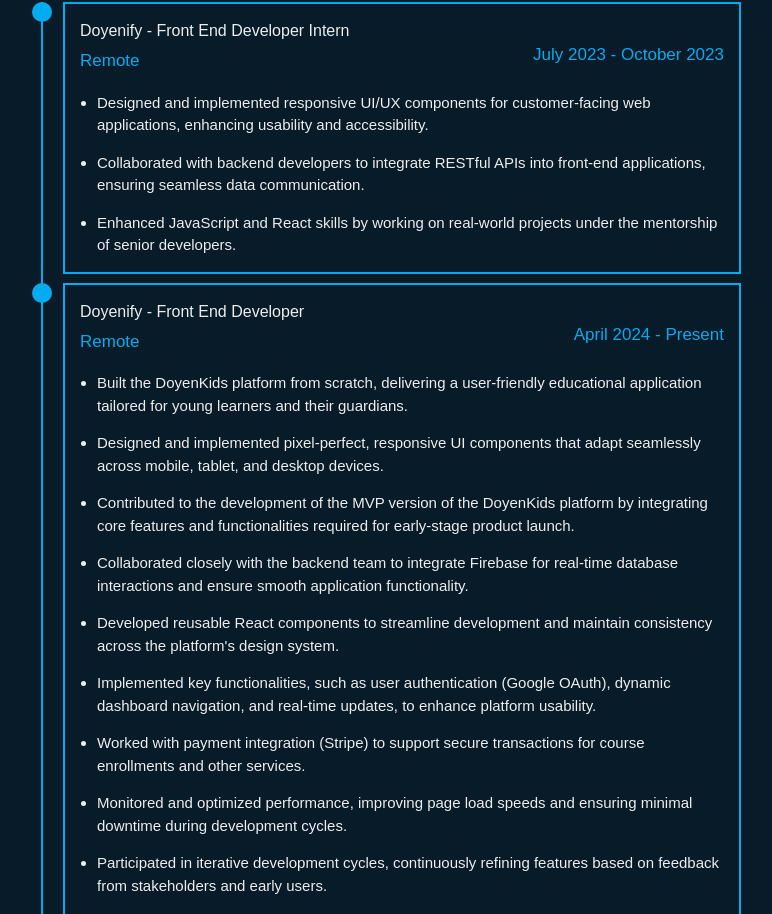
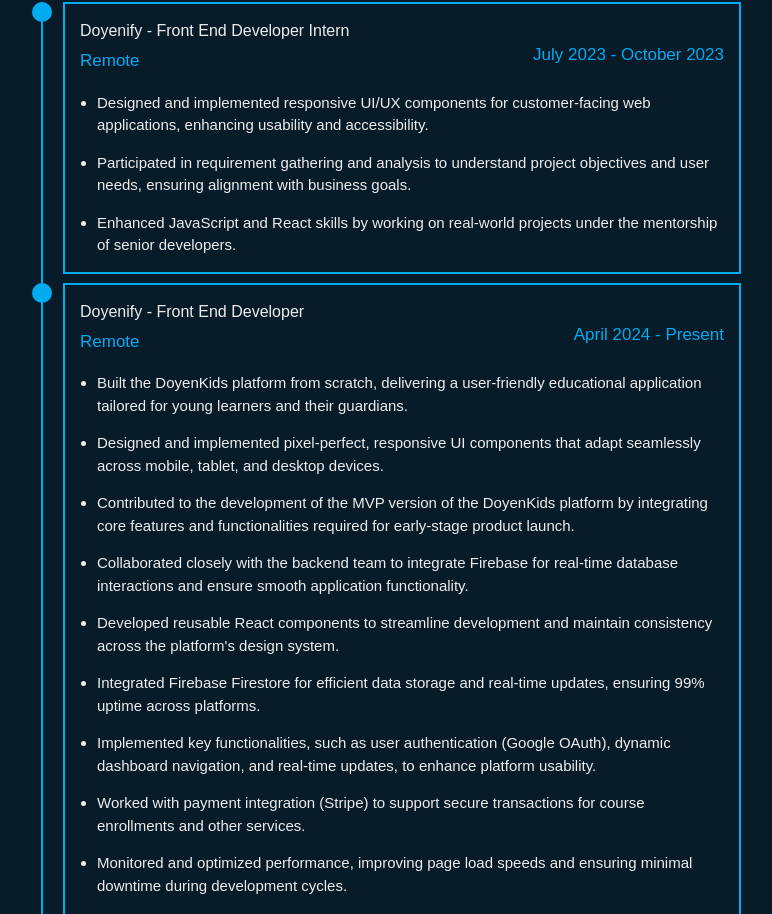
Before and after one commit to LolaVictoria/Portfolio, a React (Vite) app: page /resume in a window 1280 px wide. Shown: the part 745-1659 px from the top of the page, without its empty margins (249-1021 px from the left). Built offline with nearby package versions, Linux system fonts and the light colour scheme.

Commit message:
updated bio

```diff
--- a/src/components/resume.jsx
+++ b/src/components/resume.jsx
@@ -19,7 +19,7 @@
             duration: "July 2023 - October 2023",
             responsibilities: [
                 "Designed and implemented responsive UI/UX components for customer-facing web applications, enhancing usability and accessibility.",
-                "Collaborated with backend developers to integrate RESTful APIs into front-end applications, ensuring seamless data communication.",
+                "Participated in requirement gathering and analysis to understand project objectives and user needs, ensuring alignment with business goals.",
                 "Enhanced JavaScript and React skills by working on real-world projects under the mentorship of senior developers.",
             ],
         },
@@ -33,6 +33,7 @@
                 "Contributed to the development of the MVP version of the DoyenKids platform by integrating core features and functionalities required for early-stage product launch.",
                 "Collaborated closely with the backend team to integrate Firebase for real-time database interactions and ensure smooth application functionality.",
                 "Developed reusable React components to streamline development and maintain consistency across the platform's design system.",
+                "Integrated Firebase Firestore for efficient data storage and real-time updates, ensuring 99% uptime across platforms.",
                 "Implemented key functionalities, such as user authentication (Google OAuth), dynamic dashboard navigation, and real-time updates, to enhance platform usability.",
                 "Worked with payment integration (Stripe) to support secure transactions for course enrollments and other services.",
                 "Monitored and optimized performance, improving page load speeds and ensuring minimal downtime during development cycles.",
```
